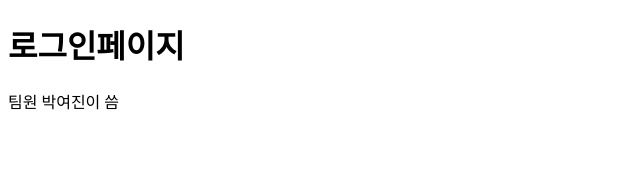
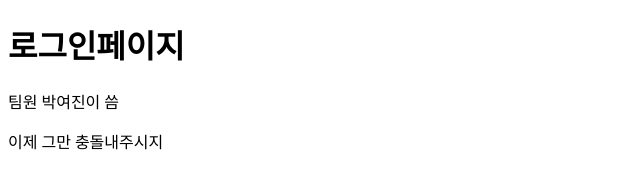
Before and after one commit to yuriyuri01/teamAgit, a plain HTML site: page login.html in a window 1280 px wide. Shown: the whole page, without its empty margins (0-640 px from the left). Drawn offline with Linux system fonts and the light colour scheme.

Commit message:
이제 완벽하게 충돌나게 만들겠어

```diff
--- a/login.html
+++ b/login.html
@@ -8,5 +8,6 @@
   <body>
     <h1>로그인페이지</h1>
     <p>팀원 박여진이 씀</p>
+    <p>이제 그만 충돌내주시지</p>
   </body>
 </html>
```
